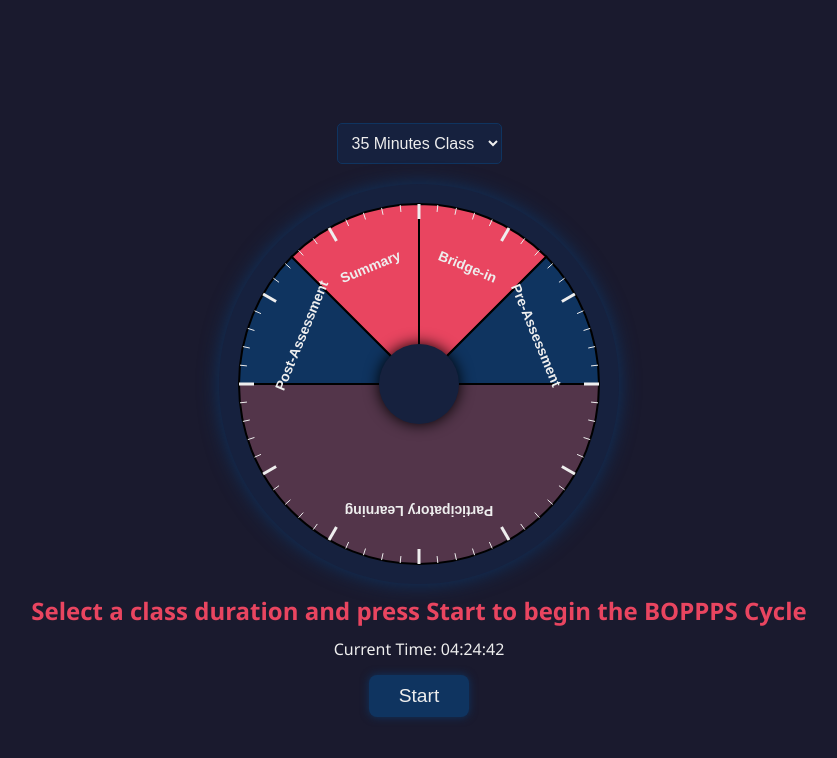
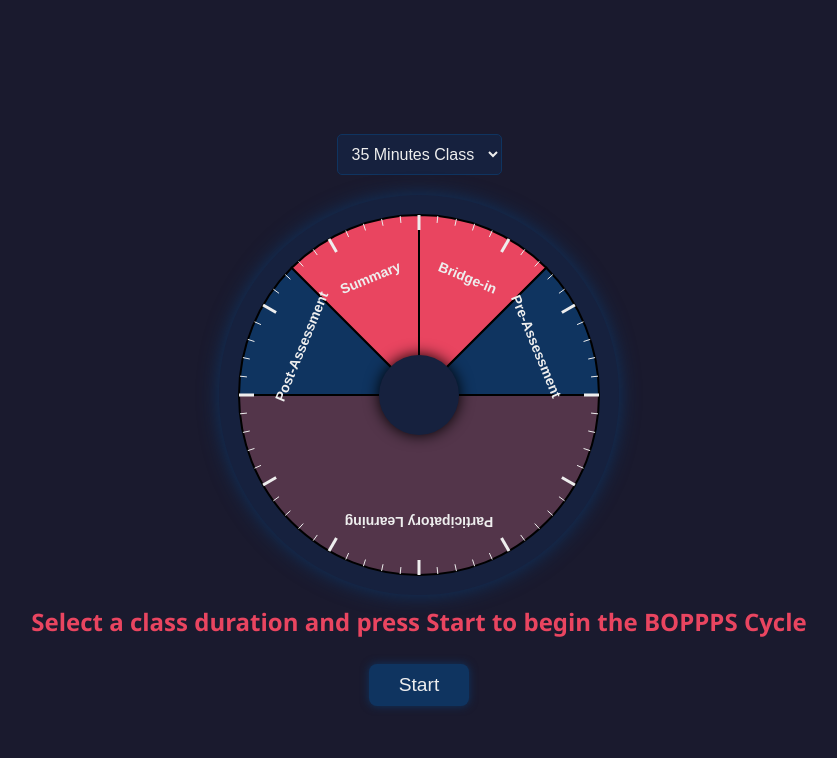
Before and after one commit to hadalkhan/BOPPPS, a plain HTML site: page index.html in a window 1280 px wide. Shown: the whole page, without its empty margins (221-1058 px from the left). Drawn offline with Linux system fonts and the light colour scheme.

Commit message:
Update index.html

```diff
--- a/index.html
+++ b/index.html
@@ -78,7 +78,7 @@
 
 <canvas id="clock" width="400" height="400"></canvas>
 <div id="currentPhase">Select a class duration and press Start to begin the BOPPPS Cycle</div>
-<div id="realTime"></div>
+
 <button id="startResetBtn">Start</button>
 
 <script>
@@ -119,7 +119,6 @@
   let running = false;
 
   const phaseText = document.getElementById('currentPhase');
-  const realTimeText = document.getElementById('realTime');
   const startResetBtn = document.getElementById('startResetBtn');
 
   // Helper to format time for real-time clock display
@@ -129,15 +128,6 @@
     const secs = date.getSeconds().toString().padStart(2,'0');
     return `${hrs}:${mins}:${secs}`;
   }
-
-  // Update real time below the clock every second
-  function updateRealTime() {
-    const now = new Date();
-    realTimeText.textContent = `Current Time: ${formatTime(now)}`;
-  }
-
-  setInterval(updateRealTime, 1000);
-  updateRealTime();
 
   // Convert radians to degrees helper
   function radToDeg(rad) {
@@ -272,7 +262,7 @@
     }
     const remaining = (currentSegment.time - elapsedInSegment).toFixed(2);
 
-    phaseText.textContent = `Current Phase: ${currentSegment.label} | Time Left: ${remaining} min`;
+    phaseText.textContent = `Current Phase: ${currentSegment.label}`;
 
     animationId = requestAnimationFrame(animate);
   }
```
